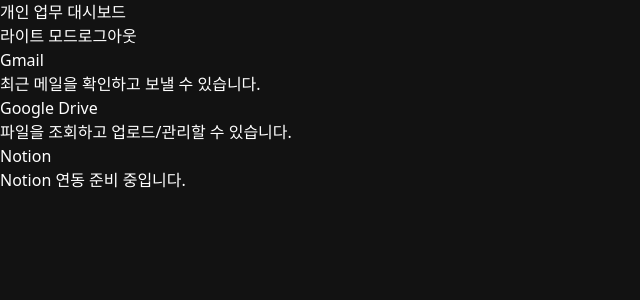
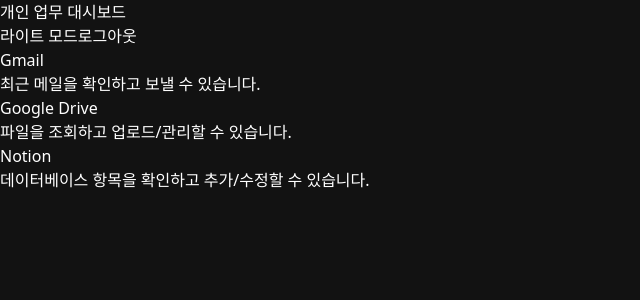
Before and after one commit to parkjin0413/work, a Next.js app: page / in a window 1280 px wide. Shown: the top 300 px of the page, without its empty margins (0-640 px from the left). Built offline with nearby package versions, Linux system fonts and the light colour scheme.

Commit message:
feat: 홈 화면 Notion 카드 문구 업데이트 및 진행 현황 갱신

```diff
--- a/app/page.tsx
+++ b/app/page.tsx
@@ -16,7 +16,11 @@
           description="파일을 조회하고 업로드/관리할 수 있습니다."
           href="/drive"
         />
-        <ServiceSummaryCard title="Notion" description="Notion 연동 준비 중입니다." href="/notion" />
+        <ServiceSummaryCard
+          title="Notion"
+          description="데이터베이스 항목을 확인하고 추가/수정할 수 있습니다."
+          href="/notion"
+        />
       </div>
     </main>
   );
```
Also changed, not shown: 2 other files (tests, documents, lock files or other folders).
